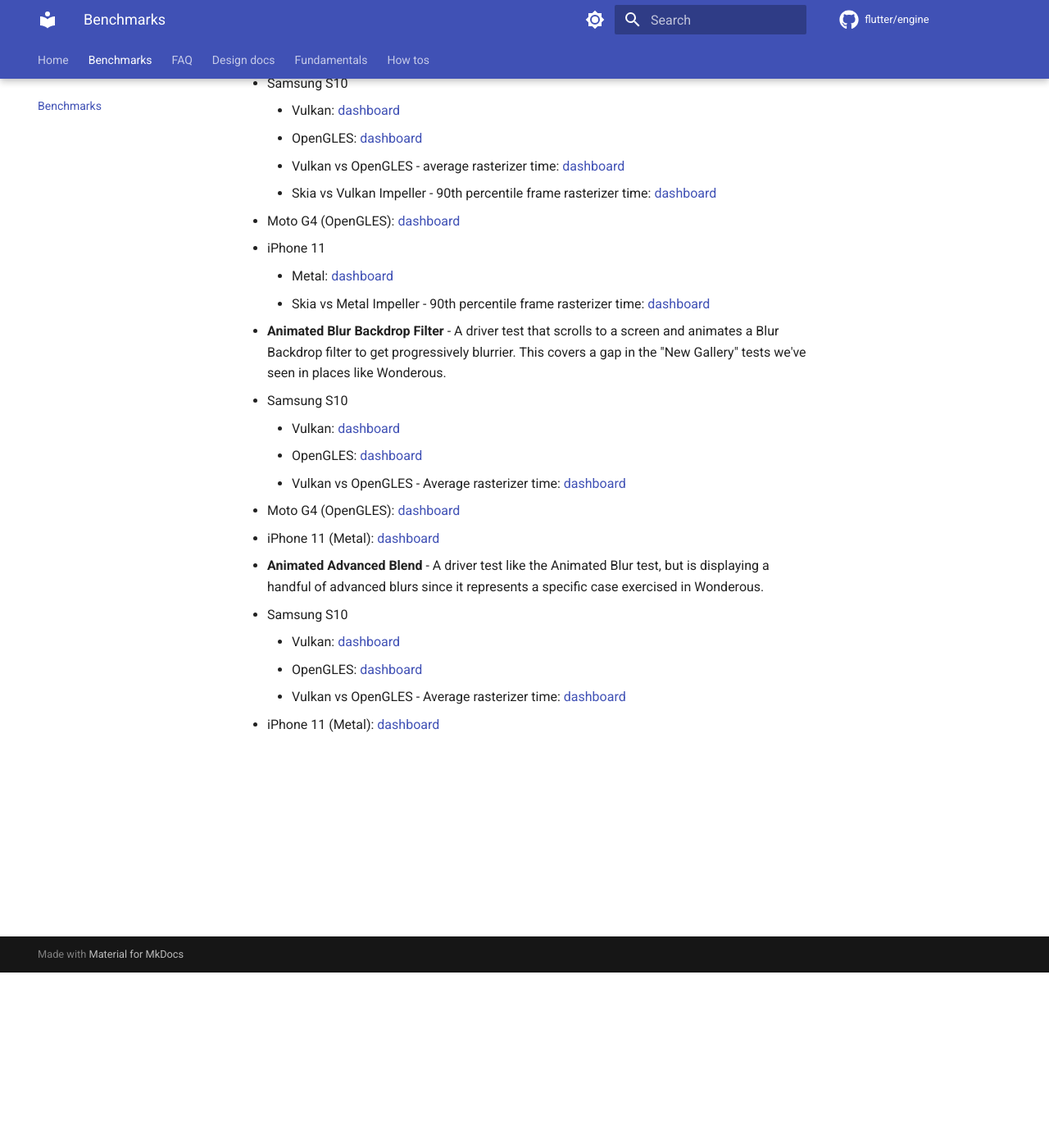
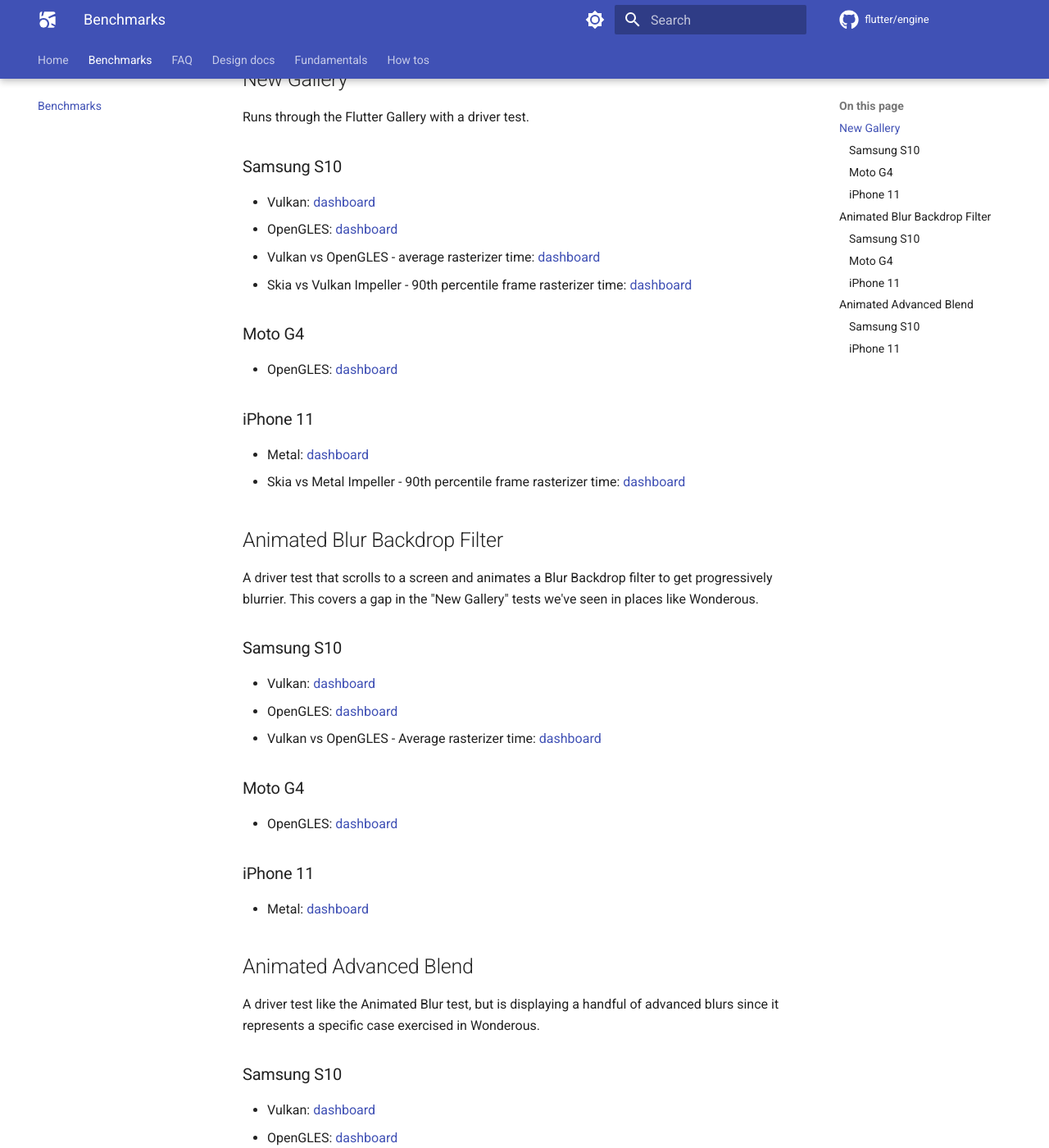
Before and after one commit to chinmaygarde/impeller.dev, an MkDocs documentation site: the page built from docs/benchmarks.md, in a window 1280 px wide and 1400 px high, scrolled down 214 px. Shown: the whole window at 82% size. Built offline with MkDocs 1.6.1 and Material for MkDocs 9.7.7, drawn with Linux system fonts in a browser that asks for light colours; comment, search, counter and statistics services are not loaded; part of the change alters nothing that is shown.

Commit message:
Fixup formatting for mkdocs.

```diff
--- a/docs/benchmarks.md
+++ b/docs/benchmarks.md
@@ -2,32 +2,41 @@
 
 Here are some noteworthy benchmarks related to Impeller performance:
 
-- **New Gallery** - Runs through the Flutter Gallery with a driver test.
-  - Samsung S10
-    - Vulkan: [dashboard](https://flutter-flutter-perf.skia.org/e/?keys=X8f96868d3a9eeb120bec1f458c577c30)
-    - OpenGLES: [dashboard](https://flutter-flutter-perf.skia.org/e/?keys=Xeb13bfef4ef2947f899646422bbad8c6)
-    - Vulkan vs OpenGLES - average rasterizer time: [dashboard](https://flutter-flutter-perf.skia.org/e/?keys=Xdfca283b38a86fc09129141792cf5a4b)
-    - Skia vs Vulkan Impeller - 90th percentile frame rasterizer time: [dashboard](https://flutter-flutter-perf.skia.org/e/?keys=X2cacf305c9d4b1b5fc43f81368803a9b)
-  - Moto G4 (OpenGLES): [dashboard](https://flutter-flutter-perf.skia.org/e/?keys=Xaeae5aa39c9028be43e8a9ad40540bd8)
-  - iPhone 11
-    - Metal: [dashboard](https://flutter-flutter-perf.skia.org/e/?keys=Xc30b4774a54a03180fa93bf6641c5469)
-    - Skia vs Metal Impeller - 90th percentile frame rasterizer time: [dashboard](https://flutter-flutter-perf.skia.org/e/?keys=X836c18b955eb83a9102a4391672f37e0)
+## New Gallery
 
-- **Animated Blur Backdrop Filter** - A driver test that scrolls to a screen and
-  animates a Blur Backdrop filter to get progressively blurrier.  This covers a
-  gap in the "New Gallery" tests we've seen in places like Wonderous.
-  - Samsung S10
-    - Vulkan: [dashboard](https://flutter-flutter-perf.skia.org/e/?keys=X71aab43432178775be19fe133cdb5528)
-    - OpenGLES: [dashboard](https://flutter-flutter-perf.skia.org/e/?keys=X8024e2cd402a6afcefdb18aaabc9533a)
-    - Vulkan vs OpenGLES - Average rasterizer time: [dashboard](https://flutter-flutter-perf.skia.org/e/?keys=Xb1c6d1bb2e43c633bc3e1aa896cf5b08)
-  - Moto G4 (OpenGLES): [dashboard](https://flutter-flutter-perf.skia.org/e/?keys=X78023772ea9e94c81f37456a7fa7bf46)
-  - iPhone 11 (Metal): [dashboard](https://flutter-flutter-perf.skia.org/e/?keys=X2f7504aba3db6aeff08cc896081ace55)
+Runs through the Flutter Gallery with a driver test.
 
-- **Animated Advanced Blend** - A driver test like the Animated Blur test, but
-  is displaying a handful of advanced blurs since it represents a specific case
-  exercised in Wonderous.
-  - Samsung S10
-    - Vulkan: [dashboard](https://flutter-flutter-perf.skia.org/e/?keys=X4ad61cb8047db080bca0808550f0662f)
-    - OpenGLES: [dashboard](https://flutter-flutter-perf.skia.org/e/?keys=X0095f870c922720957aa4f6db5cefe76)
-    - Vulkan vs OpenGLES - Average rasterizer time: [dashboard](https://flutter-flutter-perf.skia.org/e/?keys=X7ee143e5ef1da2f06950c5d281258377)
-  - iPhone 11 (Metal): [dashboard](https://flutter-flutter-perf.skia.org/e/?keys=X65477f5b5026c0d5ee8fee79122427ab)
+### Samsung S10
+  * Vulkan: [dashboard](https://flutter-flutter-perf.skia.org/e/?keys=X8f96868d3a9eeb120bec1f458c577c30)
+  * OpenGLES: [dashboard](https://flutter-flutter-perf.skia.org/e/?keys=Xeb13bfef4ef2947f899646422bbad8c6)
+  * Vulkan vs OpenGLES - average rasterizer time: [dashboard](https://flutter-flutter-perf.skia.org/e/?keys=Xdfca283b38a86fc09129141792cf5a4b)
+  * Skia vs Vulkan Impeller - 90th percentile frame rasterizer time: [dashboard](https://flutter-flutter-perf.skia.org/e/?keys=X2cacf305c9d4b1b5fc43f81368803a9b)
+### Moto G4
+  * OpenGLES: [dashboard](https://flutter-flutter-perf.skia.org/e/?keys=Xaeae5aa39c9028be43e8a9ad40540bd8)
+### iPhone 11
+  * Metal: [dashboard](https://flutter-flutter-perf.skia.org/e/?keys=Xc30b4774a54a03180fa93bf6641c5469)
+  * Skia vs Metal Impeller - 90th percentile frame rasterizer time: [dashboard](https://flutter-flutter-perf.skia.org/e/?keys=X836c18b955eb83a9102a4391672f37e0)
+
+## Animated Blur Backdrop Filter
+
+A driver test that scrolls to a screen and animates a Blur Backdrop filter to get progressively blurrier.  This covers a gap in the "New Gallery" tests we've seen in places like Wonderous.
+
+### Samsung S10
+  * Vulkan: [dashboard](https://flutter-flutter-perf.skia.org/e/?keys=X71aab43432178775be19fe133cdb5528)
+  * OpenGLES: [dashboard](https://flutter-flutter-perf.skia.org/e/?keys=X8024e2cd402a6afcefdb18aaabc9533a)
+  * Vulkan vs OpenGLES - Average rasterizer time: [dashboard](https://flutter-flutter-perf.skia.org/e/?keys=Xb1c6d1bb2e43c633bc3e1aa896cf5b08)
+### Moto G4
+  * OpenGLES: [dashboard](https://flutter-flutter-perf.skia.org/e/?keys=X78023772ea9e94c81f37456a7fa7bf46)
+### iPhone 11
+  * Metal: [dashboard](https://flutter-flutter-perf.skia.org/e/?keys=X2f7504aba3db6aeff08cc896081ace55)
+
+## Animated Advanced Blend
+
+A driver test like the Animated Blur test, but is displaying a handful of advanced blurs since it represents a specific case exercised in Wonderous.
+
+### Samsung S10
+  * Vulkan: [dashboard](https://flutter-flutter-perf.skia.org/e/?keys=X4ad61cb8047db080bca0808550f0662f)
+  * OpenGLES: [dashboard](https://flutter-flutter-perf.skia.org/e/?keys=X0095f870c922720957aa4f6db5cefe76)
+  * Vulkan vs OpenGLES - Average rasterizer time: [dashboard](https://flutter-flutter-perf.skia.org/e/?keys=X7ee143e5ef1da2f06950c5d281258377)
+### iPhone 11
+  * Metal: [dashboard](https://flutter-flutter-perf.skia.org/e/?keys=X65477f5b5026c0d5ee8fee79122427ab)
--- a/mkdocs.yml
+++ b/mkdocs.yml
@@ -2,6 +2,7 @@ site_name: Impeller
 
 theme:
   name: material
+  logo: assets/impeller_white.svg
   icon:
     repo: fontawesome/brands/github
   features:
```
Also changed, not shown: docs/fundamentals/blending.md (+1 -1 lines), docs/fundamentals/coordinate_system.md (+1 -1 lines), docs/assets/impeller.svg (added), docs/assets/impeller_white.svg (added).
